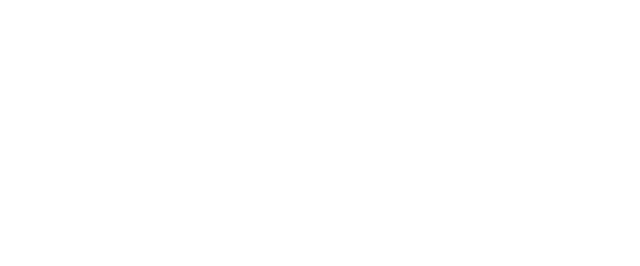
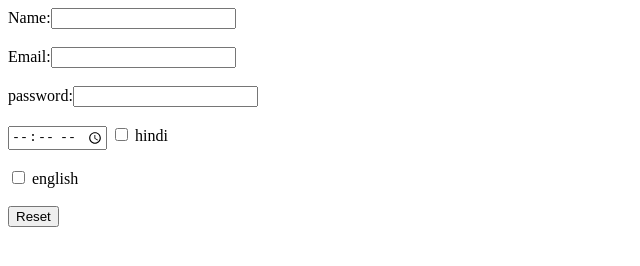
Before and after one commit to Lalitkumawat751/html-, a plain HTML site: page index.html in a window 1280 px wide. Shown: the whole page, without its empty margins (0-640 px from the left). Drawn offline with Linux system fonts and the light colour scheme.

Commit message:
first commit

```diff
--- a/index.html
+++ b/index.html
@@ -6,6 +6,17 @@
     <title>Document</title>
 </head>
 <body>
+   <form>
+    Name:<input type="text"> <br> <br>
+    Email:<input type="email"> <br> <br>
+    password:<input type="passwaod"> <br> <br>
+    <label for=""></label>
+    <input type="time">
+    <input type="checkbox"> hindi <br> <br>
+    <input type="checkbox"> english  <br> <br>
+     <input type="reset"> <br> <br>
 
+
+  </form>
 </body>
 </html>
```
